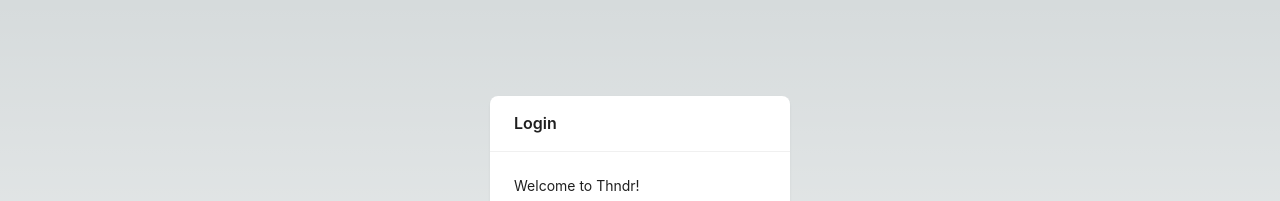
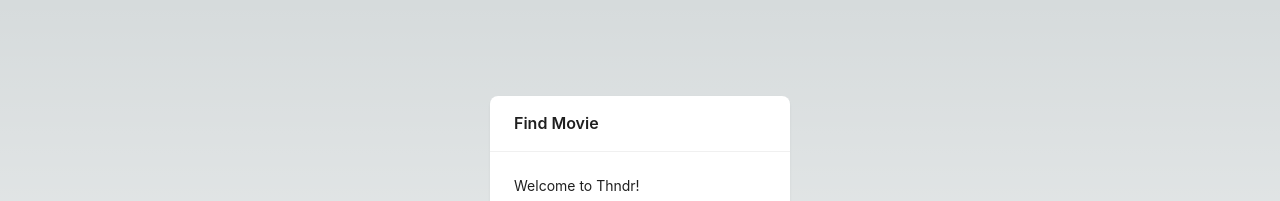
Before and after one commit to AhmeddOmarr/thndrde, a Next.js app: page / in a window 1280 px wide. Shown: the top 201 px of the page. Built offline with nearby package versions, Linux system fonts and the light colour scheme.

Commit message:
feat:text

```diff
--- a/src/app/components/FirstC.tsx
+++ b/src/app/components/FirstC.tsx
@@ -2,7 +2,7 @@
 import { Card } from 'antd';
 
 const FirstC: React.FC = () => (
-  <Card title="Login" bordered={false} style={{ width: 300 }}>
+  <Card title="Find Movie" bordered={false} style={{ width: 300 }}>
     <p>Welcome to Thndr!</p>
     <p>Please enter Movie name.</p>
   </Card>
```
